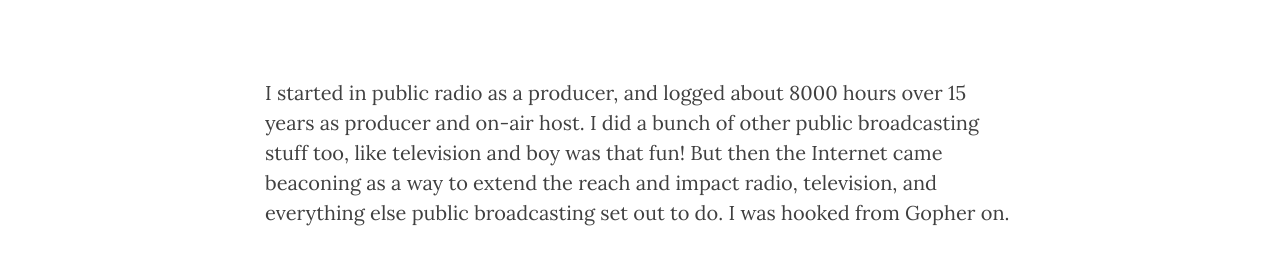
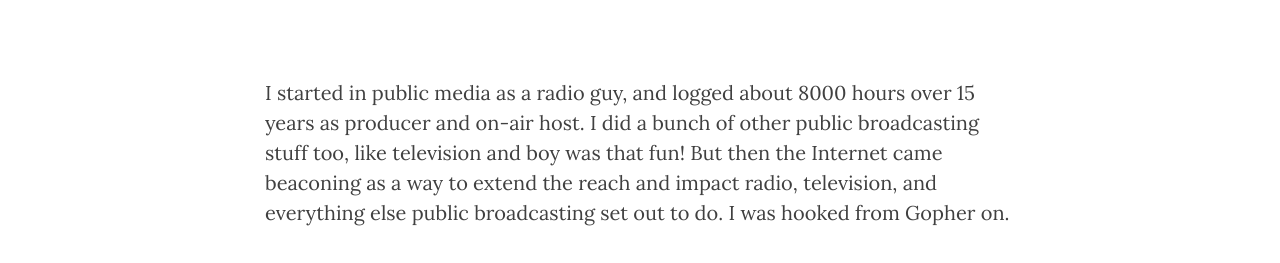
Before and after one commit to jackbrighton/jackbrighton.github.io, a Jekyll site: the page built from about.html, in a window 1280 px wide. Shown: the part 450-713 px from the top of the page. Built offline with Jekyll 4.4.1, drawn with Linux system fonts in a browser that asks for light colours; nearby versions of some CDN libraries.

Commit message:
more edits to About

```diff
--- a/about.html
+++ b/about.html
@@ -5,7 +5,7 @@ description: "The adventure"
 header-img: "img/zion.jpg"
 ---
 
-<p>I started in public radio as a producer, and logged about 8000 hours over 15 years as producer and on-air host. I did a bunch of other public broadcasting stuff too, like television and boy was that fun! But then the Internet came beaconing as a way to extend the reach and impact radio, television, and everything else public broadcasting set out to do. I was hooked from Gopher on.</p>
+<p>I started in public media as a radio guy, and logged about 8000 hours over 15 years as producer and on-air host. I did a bunch of other public broadcasting stuff too, like television and boy was that fun! But then the Internet came beaconing as a way to extend the reach and impact radio, television, and everything else public broadcasting set out to do. I was hooked from Gopher on.</p>
 
 <p>The Mosaic browser came out in 1994, and I've been building websites since 1998. So as a developer I'm a little behind the bleeding edge. But I like to think this has afforded me the long view, or what I call my superpower: <em>Macrovision</em>.</p>
 
```
